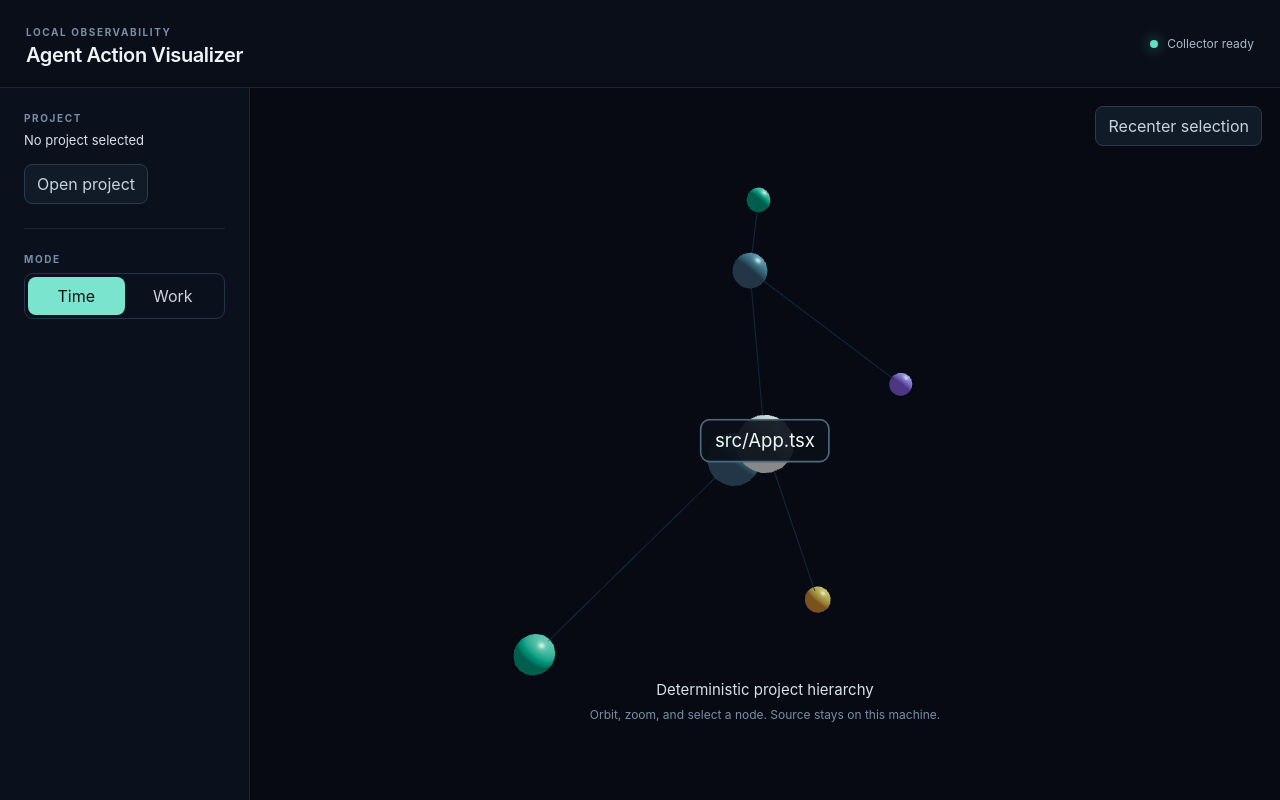
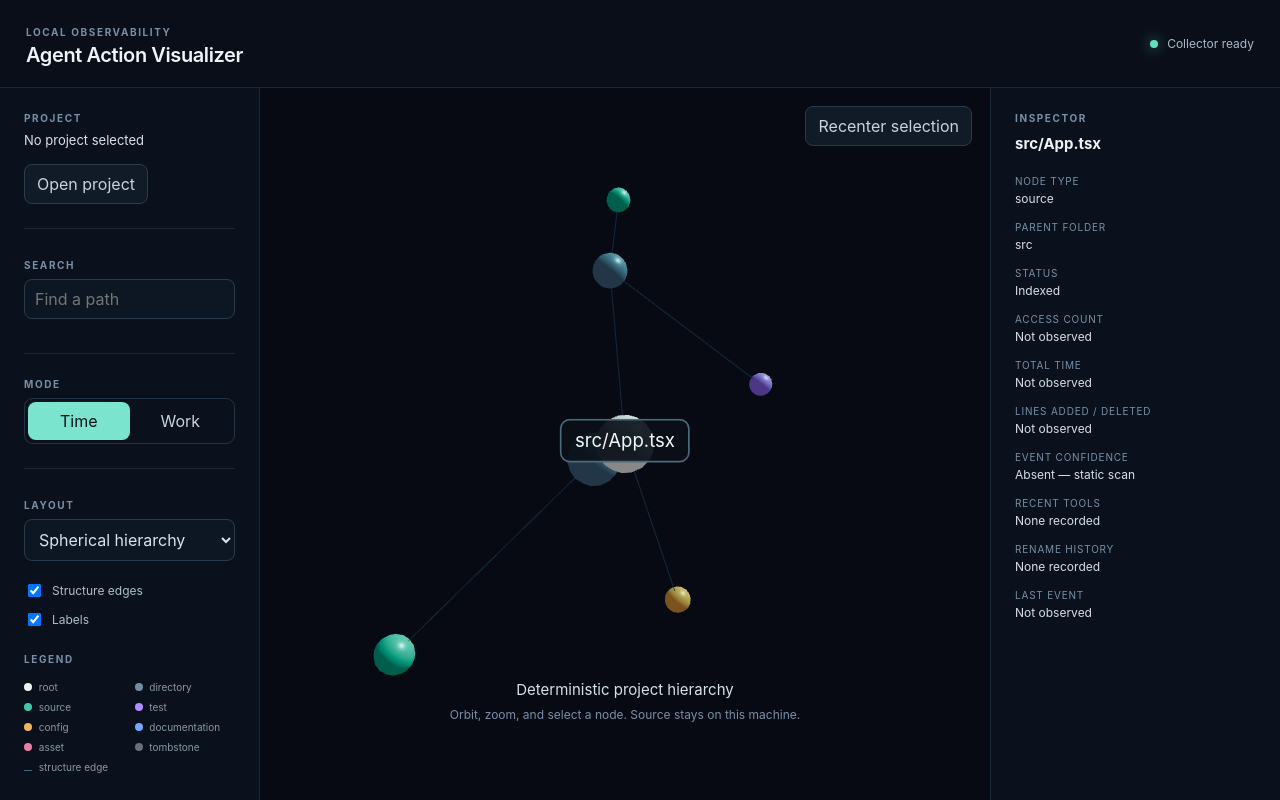
Before and after one commit to greadee/agent-action-visualizer, a React (Vite) app in the folder apps/desktop/frontend/: page / in a window 1280 px wide. Built offline with nearby package versions, Linux system fonts and the light colour scheme.

Commit message:
add(ui): [P3-S3] inspect and filter static graph

```diff
--- a/apps/desktop/frontend/src/App.css
+++ b/apps/desktop/frontend/src/App.css
@@ -42,10 +42,11 @@
 .workspace {
   min-height: 0;
   display: grid;
-  grid-template-columns: 250px 1fr;
+  grid-template-columns: 260px 1fr 290px;
 }
 .panel {
   padding: 24px;
+  overflow-y: auto;
   border-right: 1px solid #1b2735;
   background: #0b111c;
 }
@@ -70,6 +71,90 @@ button:hover,
 button:focus-visible {
   border-color: #65d9c2;
   outline: none;
+}
+input[type='search'],
+select {
+  width: 100%;
+  margin: 6px 0 10px;
+  border: 1px solid #2a3b4d;
+  border-radius: 8px;
+  padding: 9px 10px;
+  color: #d8e3eb;
+  background: #0d1723;
+  font: inherit;
+}
+.search-results {
+  display: grid;
+  gap: 4px;
+}
+.search-results button {
+  overflow: hidden;
+  padding: 7px 9px;
+  text-align: left;
+  text-overflow: ellipsis;
+  white-space: nowrap;
+}
+.toggle {
+  display: flex;
+  align-items: center;
+  gap: 8px;
+  margin-top: 10px;
+  color: #aebfca;
+  font-size: 12px;
+}
+.legend {
+  display: grid;
+  grid-template-columns: 1fr 1fr;
+  gap: 8px 10px;
+  margin-top: 24px;
+  color: #8799a7;
+  font-size: 10px;
+}
+.legend .panel__label {
+  grid-column: 1 / -1;
+}
+.legend i {
+  display: inline-block;
+  width: 8px;
+  height: 8px;
+  margin-right: 4px;
+  border-radius: 50%;
+}
+.legend .legend__edge {
+  height: 1px;
+  border-radius: 0;
+  background: #49657a;
+}
+.inspector {
+  padding: 24px;
+  overflow-y: auto;
+  border-left: 1px solid #1b2735;
+  background: #0b111c;
+}
+.inspector h2 {
+  overflow-wrap: anywhere;
+  margin: 10px 0 22px;
+  font-size: 15px;
+}
+.inspector dl {
+  margin: 0;
+}
+.inspector dt {
+  margin-top: 15px;
+  color: #7890a7;
+  font-size: 10px;
+  letter-spacing: 0.08em;
+  text-transform: uppercase;
+}
+.inspector dd {
+  overflow-wrap: anywhere;
+  margin: 4px 0 0;
+  color: #d4e0e7;
+  font-size: 12px;
+}
+.muted {
+  color: #7890a7;
+  font-size: 12px;
 }
 .rule {
   height: 1px;
--- a/apps/desktop/frontend/src/App.tsx
+++ b/apps/desktop/frontend/src/App.tsx
@@ -2,11 +2,22 @@ import { Canvas } from '@react-three/fiber'
 import { useState } from 'react'
 import './App.css'
 import { demoGraph } from './graph/demoGraph'
+import { NodeInspector } from './inspector/NodeInspector'
+import { GraphLegend } from './scene/GraphLegend'
 import { GraphScene } from './scene/GraphScene'
 
 function App() {
   const [selectedId, setSelectedId] = useState('app')
   const [recenterKey, setRecenterKey] = useState(0)
+  const [query, setQuery] = useState('')
+  const [showLabels, setShowLabels] = useState(true)
+  const [showStructure, setShowStructure] = useState(true)
+  const selected = demoGraph.nodes.find((node) => node.id === selectedId)
+  const matches = query
+    ? demoGraph.nodes
+        .filter((node) => node.path.toLowerCase().includes(query.toLowerCase()))
+        .slice(0, 5)
+    : []
   return (
     <main className="shell">
       <header className="topbar">
@@ -24,6 +35,33 @@ function App() {
           <p className="panel__value">No project selected</p>
           <button type="button">Open project</button>
           <div className="rule" />
+          <label className="panel__label" htmlFor="node-search">
+            SEARCH
+          </label>
+          <input
+            id="node-search"
+            type="search"
+            placeholder="Find a path"
+            value={query}
+            onChange={(event) => setQuery(event.target.value)}
+          />
+          {matches.length > 0 && (
+            <div className="search-results">
+              {matches.map((node) => (
+                <button
+                  key={node.id}
+                  type="button"
+                  onClick={() => {
+                    setSelectedId(node.id)
+                    setQuery('')
+                  }}
+                >
+                  {node.path}
+                </button>
+              ))}
+            </div>
+          )}
+          <div className="rule" />
           <p className="panel__label">MODE</p>
           <div className="segmented" aria-label="Activity mode">
             <button className="segmented__active" type="button">
@@ -31,6 +69,30 @@ function App() {
             </button>
             <button type="button">Work</button>
           </div>
+          <div className="rule" />
+          <label className="panel__label" htmlFor="layout-select">
+            LAYOUT
+          </label>
+          <select id="layout-select" defaultValue="spherical">
+            <option value="spherical">Spherical hierarchy</option>
+          </select>
+          <label className="toggle">
+            <input
+              type="checkbox"
+              checked={showStructure}
+              onChange={(event) => setShowStructure(event.target.checked)}
+            />
+            Structure edges
+          </label>
+          <label className="toggle">
+            <input
+              type="checkbox"
+              checked={showLabels}
+              onChange={(event) => setShowLabels(event.target.checked)}
+            />
+            Labels
+          </label>
+          <GraphLegend />
         </aside>
         <div className="viewport">
           <Canvas camera={{ position: [0, 0, 6], fov: 48 }}>
@@ -39,6 +101,8 @@ function App() {
               graph={demoGraph}
               selectedId={selectedId}
               recenterKey={recenterKey}
+              showLabels={showLabels}
+              showStructure={showStructure}
               onSelect={setSelectedId}
             />
           </Canvas>
@@ -56,6 +120,7 @@ function App() {
             <p>Orbit, zoom, and select a node. Source stays on this machine.</p>
           </div>
         </div>
+        <NodeInspector node={selected} />
       </section>
     </main>
   )
--- /dev/null
+++ b/apps/desktop/frontend/src/graph/palette.ts
@@ -0,0 +1,12 @@
+import type { GraphNode } from './types'
+
+export const nodeColors: Record<GraphNode['kind'], string> = {
+  root: '#e8f6f3',
+  directory: '#6f8fa9',
+  source: '#42c7ad',
+  test: '#b18cff',
+  config: '#f0b45d',
+  documentation: '#74a8ff',
+  asset: '#ec7ea8',
+  tombstone: '#66717c',
+}
--- /dev/null
+++ b/apps/desktop/frontend/src/inspector/NodeInspector.tsx
@@ -0,0 +1,45 @@
+import type { GraphNode } from '../graph/types'
+
+function parentPath(path: string): string {
+  const separator = path.lastIndexOf('/')
+  return separator < 0 ? '.' : path.slice(0, separator)
+}
+
+export function NodeInspector({ node }: { node?: GraphNode }) {
+  return (
+    <aside className="inspector" aria-label="Node inspector">
+      <p className="panel__label">INSPECTOR</p>
+      {!node ? (
+        <p className="muted">Select a node to inspect it.</p>
+      ) : (
+        <>
+          <h2>{node.path}</h2>
+          <dl>
+            <dt>Node type</dt>
+            <dd>{node.kind}</dd>
+            <dt>Parent folder</dt>
+            <dd>{parentPath(node.path)}</dd>
+            <dt>Status</dt>
+            <dd>Indexed</dd>
+            <dt>Access count</dt>
+            <dd>Not observed</dd>
+            <dt>Total time</dt>
+            <dd>Not observed</dd>
+            <dt>Lines added / deleted</dt>
+            <dd>Not observed</dd>
+            <dt>Event confidence</dt>
+            <dd title="No live adapter event is attached to this static node">
+              Absent — static scan
+            </dd>
+            <dt>Recent tools</dt>
+            <dd>None recorded</dd>
+            <dt>Rename history</dt>
+            <dd>None recorded</dd>
+            <dt>Last event</dt>
+            <dd>Not observed</dd>
+          </dl>
+        </>
+      )}
+    </aside>
+  )
+}
--- /dev/null
+++ b/apps/desktop/frontend/src/scene/GraphLegend.tsx
@@ -0,0 +1,29 @@
+import { nodeColors } from '../graph/palette'
+import type { GraphNode } from '../graph/types'
+
+const kinds: GraphNode['kind'][] = [
+  'root',
+  'directory',
+  'source',
+  'test',
+  'config',
+  'documentation',
+  'asset',
+  'tombstone',
+]
+
+export function GraphLegend() {
+  return (
+    <div className="legend" aria-label="Graph legend">
+      <p className="panel__label">LEGEND</p>
+      {kinds.map((kind) => (
+        <span key={kind}>
+          <i style={{ background: nodeColors[kind] }} /> {kind}
+        </span>
+      ))}
+      <span>
+        <i className="legend__edge" /> structure edge
+      </span>
+    </div>
+  )
+}
--- a/apps/desktop/frontend/src/scene/GraphScene.tsx
+++ b/apps/desktop/frontend/src/scene/GraphScene.tsx
@@ -2,26 +2,21 @@ import { Html } from '@react-three/drei'
 import { useLayoutEffect, useMemo, useRef, useState } from 'react'
 import { Color, InstancedMesh, Matrix4, Vector3 } from 'three'
 import { CameraFocusController } from '../camera/CameraFocusController'
+import { nodeColors } from '../graph/palette'
 import type { GraphSnapshot } from '../graph/types'
-const colors: Record<string, string> = {
-  root: '#e8f6f3',
-  directory: '#6f8fa9',
-  source: '#42c7ad',
-  test: '#b18cff',
-  config: '#f0b45d',
-  documentation: '#74a8ff',
-  asset: '#ec7ea8',
-  tombstone: '#66717c',
-}
 export function GraphScene({
   graph,
   selectedId,
   recenterKey,
+  showLabels,
+  showStructure,
   onSelect,
 }: {
   graph: GraphSnapshot
   selectedId?: string
   recenterKey: number
+  showLabels: boolean
+  showStructure: boolean
   onSelect: (id: string) => void
 }) {
   const mesh = useRef<InstancedMesh>(null)
@@ -37,7 +32,7 @@ export function GraphScene({
       mesh.current?.setMatrixAt(index, matrix)
       mesh.current?.setColorAt(
         index,
-        new Color(node.id === selectedId ? '#ffffff' : colors[node.kind]),
+        new Color(node.id === selectedId ? '#ffffff' : nodeColors[node.kind]),
       )
     })
     if (mesh.current) {
@@ -60,12 +55,17 @@ export function GraphScene({
     <>
       <ambientLight intensity={0.75} />
       <directionalLight position={[5, 8, 6]} intensity={2.5} color="#b9fff0" />
-      <lineSegments>
-        <bufferGeometry>
-          <bufferAttribute attach="attributes-position" args={[positions, 3]} />
-        </bufferGeometry>
-        <lineBasicMaterial color="#294154" transparent opacity={0.72} />
-      </lineSegments>
+      {showStructure && (
+        <lineSegments>
+          <bufferGeometry>
+            <bufferAttribute
+              attach="attributes-position"
+              args={[positions, 3]}
+            />
+          </bufferGeometry>
+          <lineBasicMaterial color="#294154" transparent opacity={0.72} />
+        </lineSegments>
+      )}
       <instancedMesh
         ref={mesh}
         args={[undefined, undefined, graph.nodes.length]}
@@ -83,12 +83,12 @@ export function GraphScene({
         <icosahedronGeometry args={[0.22, 2]} />
         <meshStandardMaterial roughness={0.35} metalness={0.15} />
       </instancedMesh>
-      {selected && (
+      {showLabels && selected && (
         <Html position={selected.position} center distanceFactor={9}>
           <span className="node-label">{selected.path}</span>
         </Html>
       )}
-      {hoverNode && hoverNode.id !== selectedId && (
+      {showLabels && hoverNode && hoverNode.id !== selectedId && (
         <Html position={hoverNode.position} center distanceFactor={10}>
           <span className="node-label node-label--hover">{hoverNode.path}</span>
         </Html>
```
Also changed, not shown: 2 other files (tests, documents, lock files or other folders).
